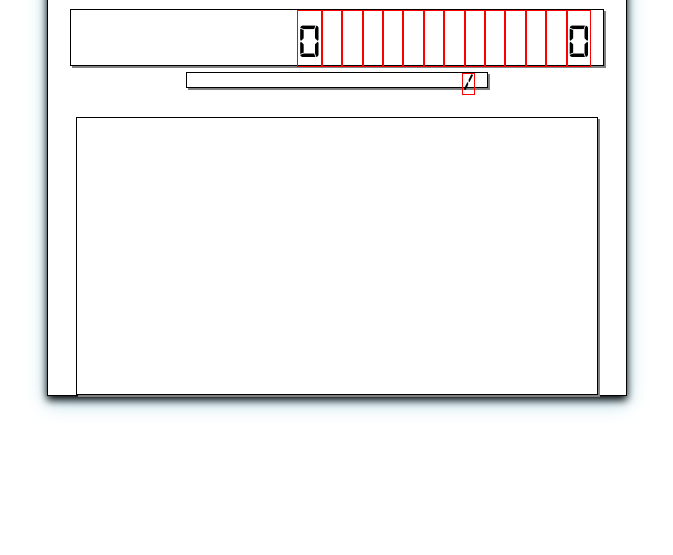
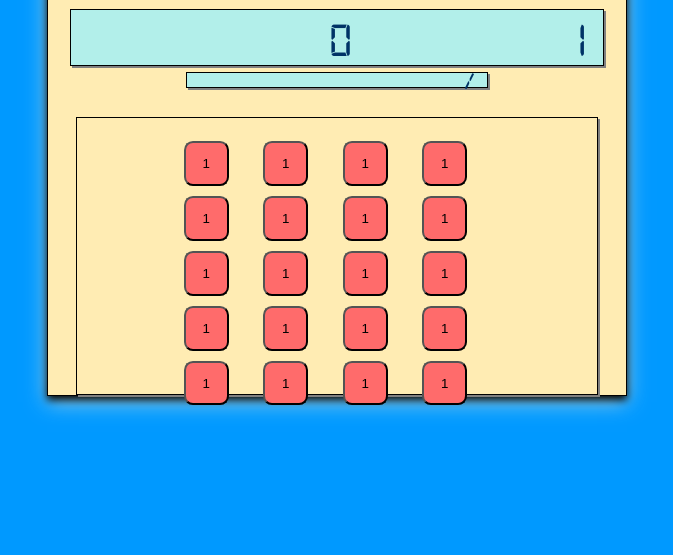
Before and after one commit to SaadQayyum03/Calculator, a plain HTML site: page index.html in a window 1280 px wide. Shown: the part 245-800 px from the top of the page, without its empty margins (303-976 px from the left). Drawn offline with Linux system fonts and the light colour scheme.

Commit message:
basic vibrant theme added

```diff
--- a/index.html
+++ b/index.html
@@ -16,7 +16,7 @@
         </div>
 
         <div class="display">
-            <div data-number=0 class="digit">0</div>
+            <div data-number=0 class="digit">1</div>
             <div data-number=1 class="digit"></div>
             <div data-number=2 class="digit"></div>
             <div data-number=3 class="digit"></div>
@@ -34,7 +34,39 @@
         <div class="display operation">
             <div class="digit operator">/</div>
         </div>
-        <div class="buttons"></div>
+        <div class="buttons">
+            <div class="row top">
+                <button class="btn">1</button>
+                <button class="btn">1</button>
+                <button class="btn">1</button>
+                <button class="btn">1</button>
+            </div>
+            <div class="row">
+                <button class="btn">1</button>
+                <button class="btn">1</button>
+                <button class="btn">1</button>
+                <button class="btn">1</button>
+            </div>
+            <div class="row">
+                <button class="btn">1</button>
+                <button class="btn">1</button>
+                <button class="btn">1</button>
+                <button class="btn">1</button>
+            </div>
+            <div class="row">
+                <button class="btn">1</button>
+                <button class="btn">1</button>
+                <button class="btn">1</button>
+                <button class="btn">1</button>
+            </div>
+            <div class="row">
+                <button class="btn">1</button>
+                <button class="btn">1</button>
+                <button class="btn">1</button>
+                <button class="btn">1</button>
+            </div>
+
+        </div>
     </div>
 </body>
 </html>
--- a/styles.css
+++ b/styles.css
@@ -15,6 +15,9 @@ body {
     display: flex;
     justify-content: center;
     align-items: center;
+
+    color: #003366;
+    background-color: #0099FF;
 }
 
 .canvas {
@@ -22,6 +25,7 @@ body {
     max-width: 90vw;
     aspect-ratio: 2/3;
 
+    background-color: #FFECB3;
     border: 1px solid black;
     box-shadow: 0 4px 8px 0 black,
                 0 6px 20px 0 lightblue;
@@ -71,6 +75,8 @@ body {
 
     border: 1px solid black;
     box-shadow: 2px 2px grey ;
+    background-color: #B2EFEA;
+    color: #00796B;
 
     margin-top: 4%;
     padding-right: 2%;
@@ -91,7 +97,7 @@ body {
     flex-direction: column;
     justify-content: flex-end;
 
-    border: 1px solid red;
+    color: #003366;
 }
 
 .operation {
@@ -115,6 +121,41 @@ body {
 
     margin-top: 5%;
 
+    box-shadow: 2px 2px grey ;
     border: 1px solid black;
-    box-shadow: 2px 2px grey ;
 }
+
+.row {
+    display: flex;
+    align-items: center;
+    justify-content:center;
+    gap: 7%;
+
+    height: 18%;
+    max-width: 100%;
+    aspect-ratio: 10/1;
+
+
+    margin-top: 1%;
+}
+
+.top {
+    margin-top: 4%
+}
+
+.btn {
+    border-radius: 20%;
+    background-color: #FF6B6B;
+
+    height: 90%;
+    aspect-ratio: 1/1;
+
+    transition: box-shadow 0.2s;
+}
+
+.btn:hover {
+    box-shadow: 4px 4px 20px 0 #FF6B6B;
+    background-color: #13C4A3;
+    color: #FFECB3;
+
+}
```
